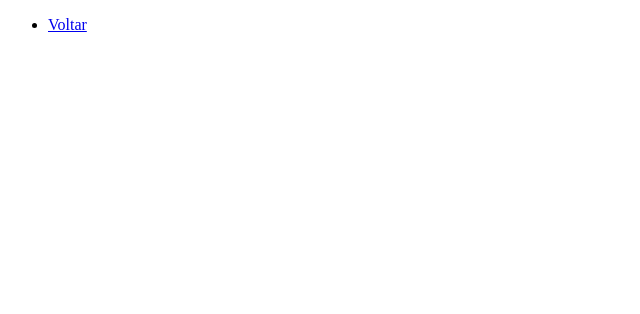
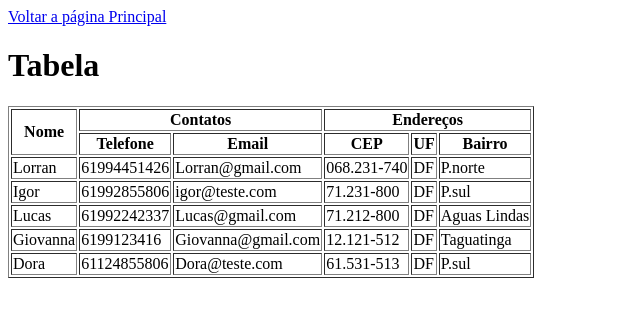
Before and after one commit to LorranLucass/Construcao_Frontend, a plain HTML site: page 01-fundamentos/assets/tabela.html in a window 1280 px wide. Shown: the whole page, without its empty margins (0-640 px from the left). Drawn offline with Linux system fonts and the light colour scheme.

Commit message:
Atualização Tabela + Formulario

```diff
--- a/01-fundamentos/assets/tabela.html
+++ b/01-fundamentos/assets/tabela.html
@@ -1,15 +1,79 @@
 <!DOCTYPE html>
-<html lang="en">
+<html lang="pt-br">
 <head>
     <meta charset="UTF-8">
     <meta name="viewport" content="width=device-width, initial-scale=1.0">
-    <title>Document</title>
+    <title>Atividade-01</title>
 </head>
+<a href="./index.html"> Voltar a página Principal </a>
+
 <body>
-    <nav>
-        <ul>
-          <li><a href="./index.html">Voltar</a></li>
-        </ul>
-      </nav>
+    <h1>Tabela</h1>
+        <table border="1">
+            <thead>
+                <tr >
+                    <th rowspan="2" >Nome</th>
+                    <th colspan="2">Contatos </th>
+                    <th colspan="3">Endereços</th>
+                </tr>
+                <tr>
+
+                    <th >Telefone</th>
+                    <th >Email</th>
+                    <th >CEP</th>
+                    <th >UF</th>
+                    <th >Bairro</th>
+                </tr>
+
+            <thead>
+
+
+
+            <tbody>
+                <tr>
+                    <td>Lorran</td>
+                    <td>61994451426</td>
+                    <td>Lorran@gmail.com</td>
+                    <td>068.231-740</td>
+                    <td>DF</td>
+                    <td>P.norte</td>
+
+                </tr>
+                <tr>
+                    <td>Igor</td>
+                    <td>61992855806</td>
+                    <td>igor@teste.com</td>
+                    <td>71.231-800</td>
+                    <td>DF</td>
+                    <td>P.sul</td>
+                </tr>
+                <tr>
+                    <td>Lucas</td>
+                    <td>61992242337</td>
+                    <td>Lucas@gmail.com</td>
+                    <td>71.212-800</td>
+                    <td>DF</td>
+                    <td>Aguas Lindas</td>
+                </tr>
+                <tr>
+                    <td>Giovanna</td>
+                    <td>6199123416</td>
+                    <td>Giovanna@gmail.com</td>
+                    <td>12.121-512</td>
+                    <td>DF</td>
+                    <td>Taguatinga</td>
+                </tr>
+                <tr>
+                    <td>Dora</td>
+                    <td>61124855806</td>
+                    <td>Dora@teste.com</td>
+                    <td>61.531-513</td>
+                    <td>DF</td>
+                    <td>P.sul</td>
+                </tr>
+            </tbody>
+        </table>
+
+
 </body>
 </html>
```
Also changed, not shown: 01-fundamentos/assets/Formulario.html (+72 -7 lines), 01-fundamentos/assets/index.html (+2 -2 lines).
